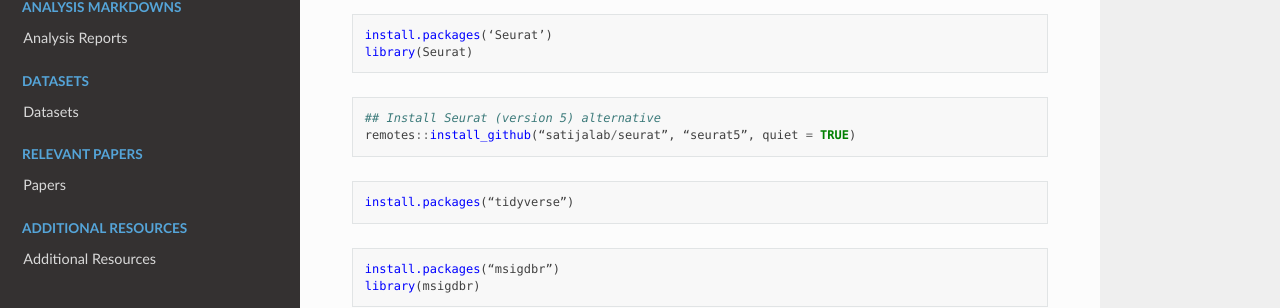
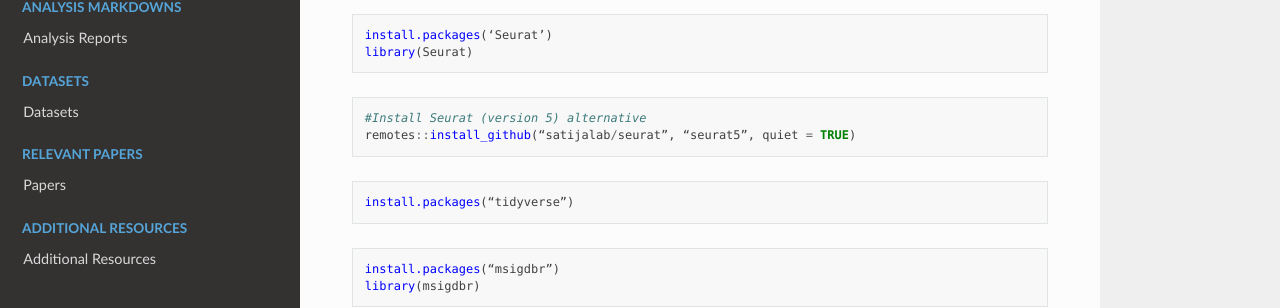
Before and after one commit to dw-thomson/SAGC_scRNAseq_workshop, a Sphinx documentation site: the page built from docs/source/Set-up.rst, in a window 1280 px wide and 900 px high. Shown: the part 362-670 px from the top of the window. Built offline with Sphinx 7.4.7 and the Read the Docs theme 2.0.0, drawn with Linux system fonts in a browser that asks for light colours.

Commit message:
Update Set-up.rst
pw

```diff
--- a/docs/source/Set-up.rst
+++ b/docs/source/Set-up.rst
@@ -15,7 +15,7 @@
 
 .. code-block:: R
 
-    ## Install Seurat (version 5) alternative
+    #Install Seurat (version 5) alternative
     remotes::install_github(“satijalab/seurat”, “seurat5”, quiet = TRUE)
 
 .. code-block:: R
```
